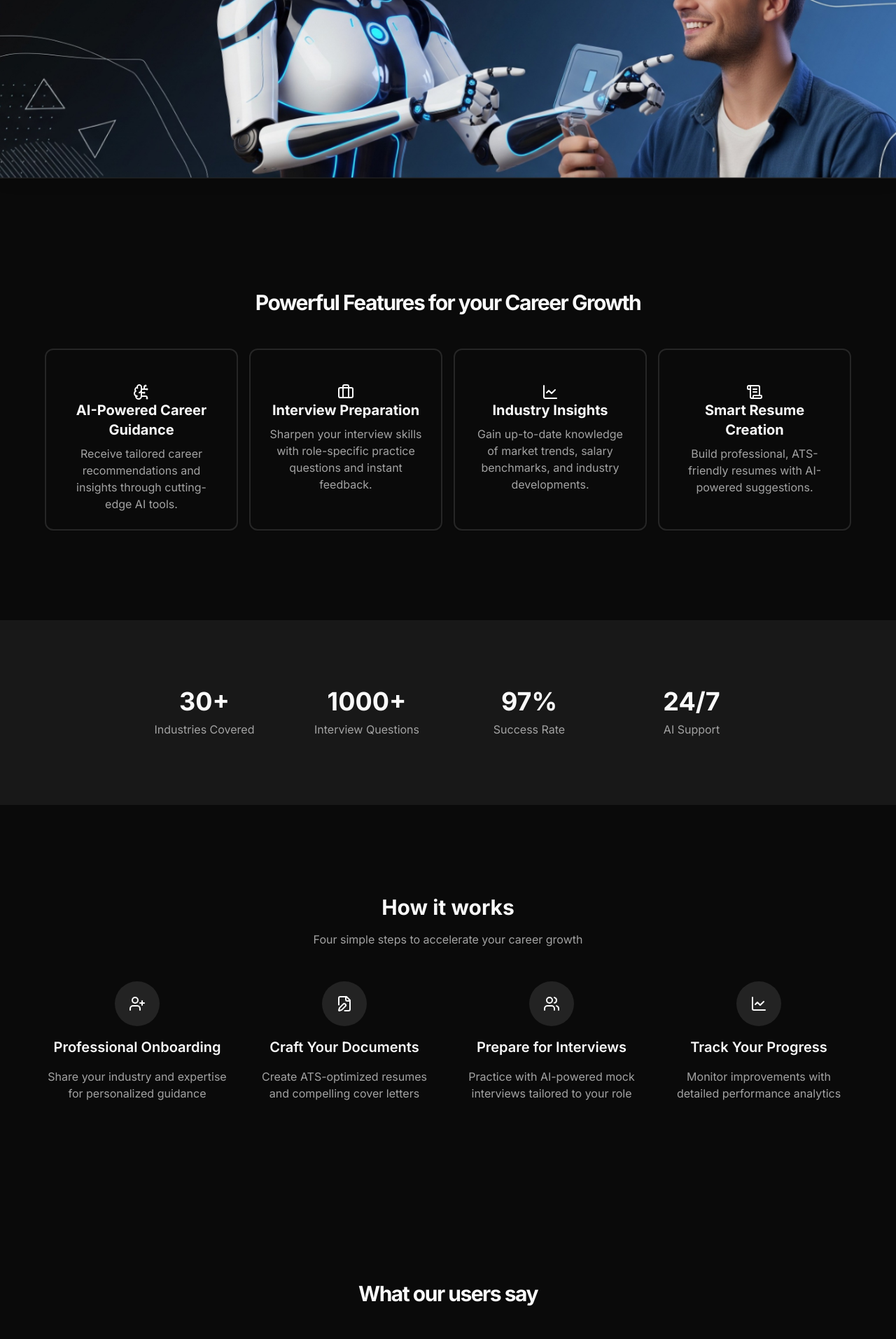
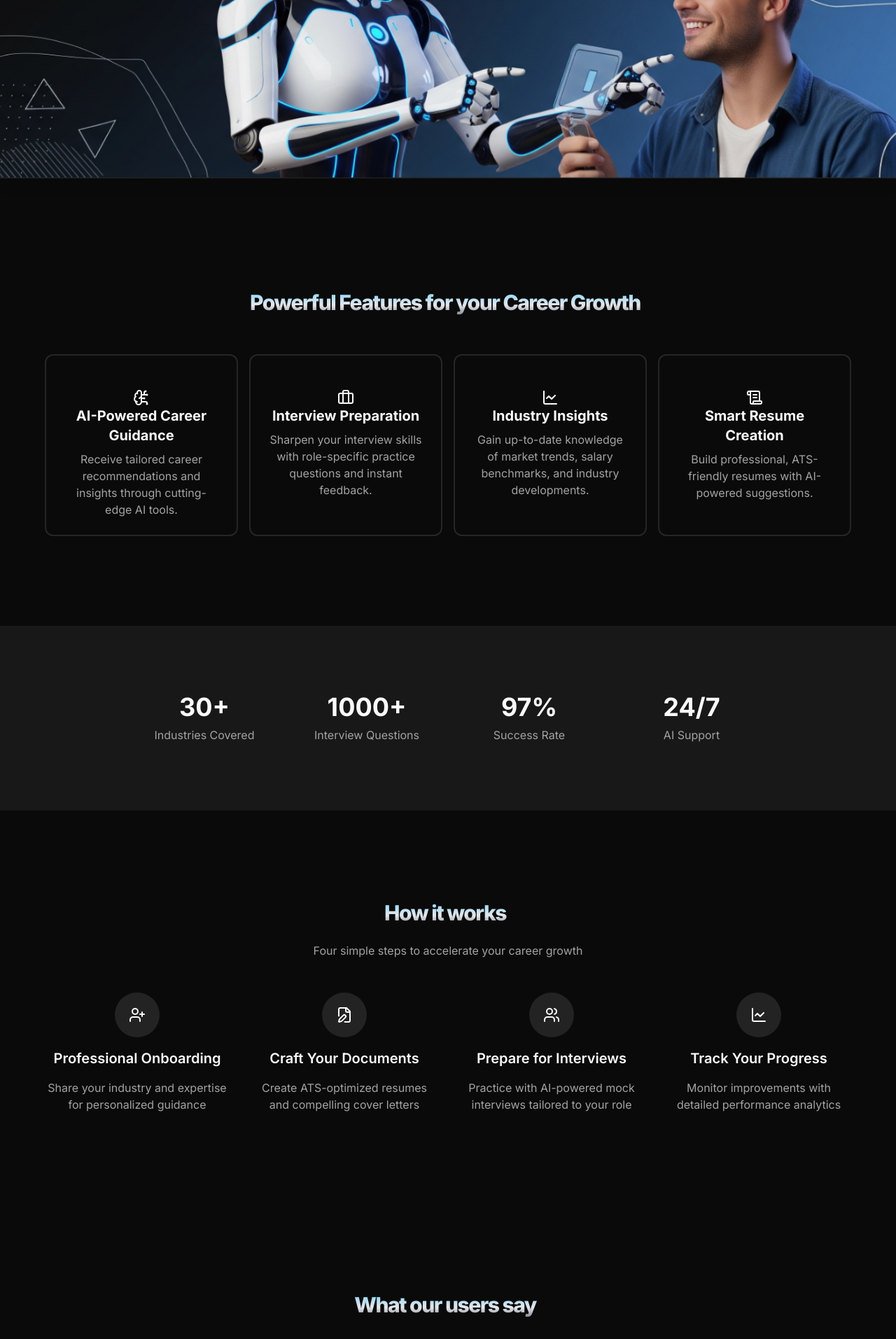
Before and after one commit to Ackerman-01/sensai, a Next.js app: page / in a window 1280 px wide. Shown: the part 880-2793 px from the top of the page at 70% size. Built offline with nearby package versions, Linux system fonts and the light colour scheme; no server answers.

Commit message:
minor css changes

```diff
--- a/app/globals.css
+++ b/app/globals.css
@@ -73,7 +73,7 @@ body {
 
 @layer utilities {
   .gradient {
-    @apply bg-gradient-to-b from-blue-500 via-gray-200 to-gray-600;
+    @apply bg-gradient-to-b from-sky-300 via-gray-200 to-gray-600;
   }
   .gradient-title {
     @apply gradient font-extrabold tracking-tighter text-transparent bg-clip-text pb-2 pr-2;
--- a/app/page.jsx
+++ b/app/page.jsx
@@ -16,7 +16,7 @@ export default function Home() {
 
         <section className="w-full py-12 md:py-24 lg:py-32 bg-background">
             <div className="container mx-auto px-4 md:px-6">
-                <h2 className="text-3xl font-bold tracking-tighter text-center mb-12">Powerful Features for your Career Growth</h2>
+                <h2 className="text-3xl font-bold tracking-tighter text-center mb-12 gradient-title">Powerful Features for your Career Growth</h2>
                 <div className="grid grid-cols-1 md:grid-cols-2 lg:grid-cols-4 gap-4 max-w-6xl mx-auto">
                     {features.map((feature, index) => {
                         return (<Card
@@ -67,7 +67,7 @@ export default function Home() {
             <div className="container mx-auto px-4 md:px-6">
 
                 <div className="text-center mb-12 max-w-2xl mx-auto">
-                    <h2 className="text-3xl font-bold mb-4">How it works </h2>
+                    <h2 className="text-3xl font-bold mb-4 gradient-title">How it works </h2>
                     <p className="text-muted-foreground">Four simple steps to accelerate your career growth</p>
                 </div>
                 <div className="grid grid-cols-1 md:grid-cols-2 lg:grid-cols-4 gap-8 max-w-6xl mx-auto">
@@ -90,7 +90,7 @@ export default function Home() {
 
         <section className="w-full py-12 md:py-24 lg:py-32 bg-background">
             <div className="container mx-auto px-4 md:px-6">
-                <h2 className="text-3xl font-bold tracking-tighter text-center mb-12">What our users say</h2>
+                <h2 className="text-3xl font-bold tracking-tighter text-center mb-12 gradient-title">What our users say</h2>
                 <div className="grid grid-cols-1 md:grid-cols-3 gap-8 max-w-6xl mx-auto">
                     {testimonials.map((testimonials, index) => {
                         return (<Card
```
